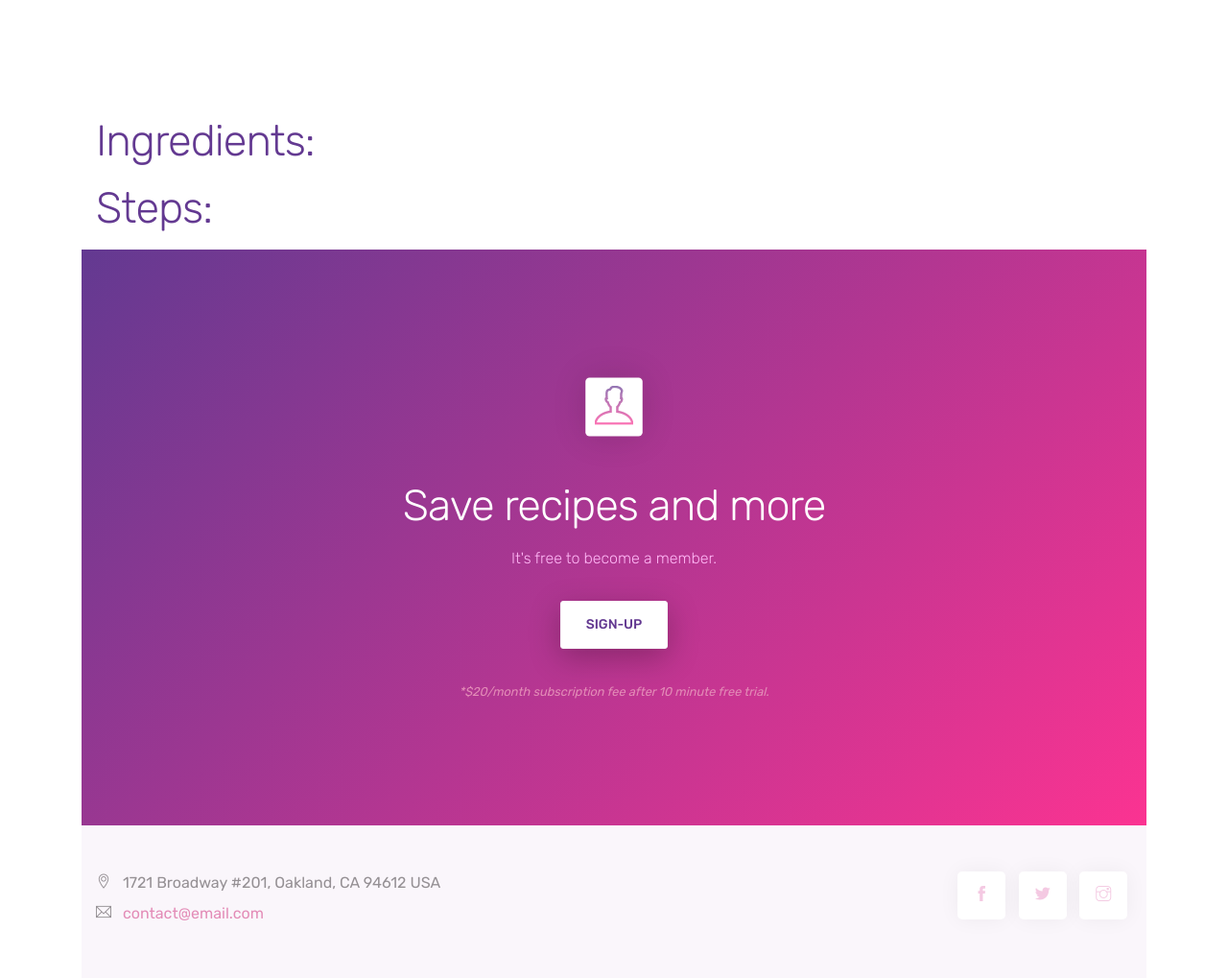
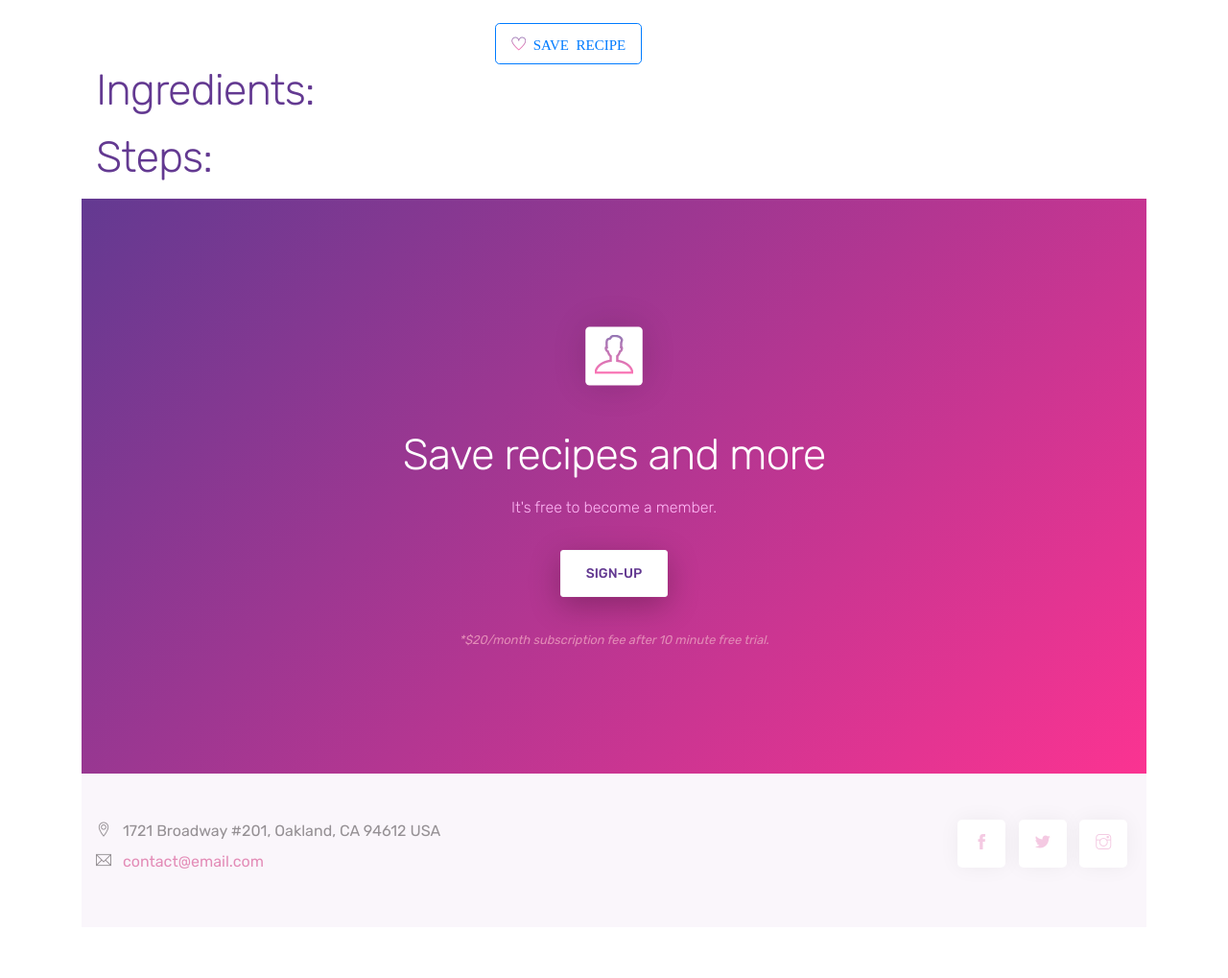
Before and after one commit to thutran2611/eat-the-world, a Django app: template apps/core/templates/pages/recipe.html in a window 1280 px wide. Shown: the part 244-1263 px from the top of the page at 96% size. Run offline with Django 3.2, Linux system fonts and the light colour scheme; the template is opened without the code that fills it, so the values that code supplies are empty; parts of the project's set-up code (start-up, migrations or seed data) failed here and were passed over; some libraries are stand-ins or nearby versions.

Commit message:
some cleanup and implementation of save recipe feature

```diff
--- a/apps/accounts/templates/accounts/form_snippet.html
+++ b/apps/accounts/templates/accounts/form_snippet.html
@@ -1,7 +1,6 @@
 {% load bootstrap4 %}
 
-
-                <form class="form-signin" method="POST">
+                <form class="form-signin" method="POST" action="">
                     {% csrf_token %}
                     {% bootstrap_form form %}
                     <button class="btn btn-lg btn-primary btn-block text-uppercase" type="submit">{{ form_title }}</button>
--- a/apps/accounts/templates/accounts/user_account.html
+++ b/apps/accounts/templates/accounts/user_account.html
@@ -40,8 +40,6 @@
 
 <!-- end for -->
 
-
-
             </div>
         </div>
     </div>
--- a/apps/core/templates/pages/recipe.html
+++ b/apps/core/templates/pages/recipe.html
@@ -20,6 +20,7 @@
             <br>
         </div>
     </header>
+
     <nav class="navbar navbar-light bg-light">
       <span class="navbar-brand mb-2">Preparation: {{ recipe.preparationMinutes }} minutes</span>
         <span class="navbar-brand mb-2">Cooking: {{ recipe.cookingMinutes }} minutes</span>
@@ -28,22 +29,28 @@
 
 
     <div class="container">
+        <div class="row justify-content-center">
+            <div class="col-8 col-md-6">
+                <img class="img-fluid mb-2" src="{{ recipe.image }}">
+            </div>
+        </div>
 
-<div class="call-to-action">
-<img class="img-fluid mb-2" src="{{ recipe.image }}">
-<!--<h5><span class="ti-heart gradient-fill"></span>Save Recipe</h5>-->
-<!--Authenticate user and let them save recipe-->
+        <div class="row justify-content-center">
+            <div class="col-3 align-self-center">
             {% if user.is_authenticated %}
-        <div class="links">
-            <a href="/save-recipe/{{ recipe.id }}/" class="btn btn-link">
-                <i class="octicon octicon-heart"></i>
-                {{ recipe.saved.all|length }}
-            </a>
-        </div>
+                <form action ="/save-recipe/" method="POST">
+                {% csrf_token %}
+                {% bootstrap_form form %}
+                  <button type="submit" class="btn btn-lg btn-outline-primary ti-heart gradient-fill ti-3x"> Save Recipe</button>
+                </form>
+            {% else %}
+                <a href="{% url 'login' %}?next={{request.path}}" type="button"  class="btn btn-lg btn-outline-primary ti-heart gradient-fill ti-3x"> Save Recipe</a>
             {% endif %}
 
             </div>
+        </div>
 
+        <div>
             <h2>Ingredients:</h2>
 
             {% for ingredient in recipe.extendedIngredients %}
@@ -60,7 +67,7 @@
             {% endfor %}
 
             <!-- End Steps -->
-
+        </div>
 
     </div>
 
--- a/apps/core/urls.py
+++ b/apps/core/urls.py
@@ -13,5 +13,7 @@ urlpatterns = [
     path('recipe/<int:recipe_id>/', views.recipe, name='recipe'),
 
     #page path to save a recipe based on id
-    path('save-recipe/<int:recipe_id>/',views.save_recipe),
+#    path('save-recipe/<int:recipe_id>/',views.save_recipe),
+
+    path('save-recipe/', views.save_recipe),
 ]
```
Also changed, not shown: apps/accounts/views.py (+1 -15 lines), apps/core/templates/pages/index.html (+12 -24 lines), apps/core/views.py (+31 -13 lines), eat_the_world/db.sqlite3. Lines whose indentation alone changed are shown as unchanged.
